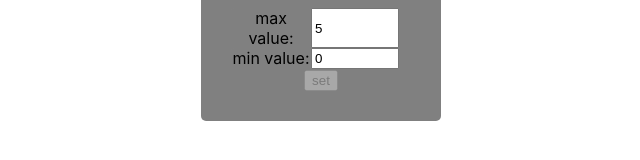
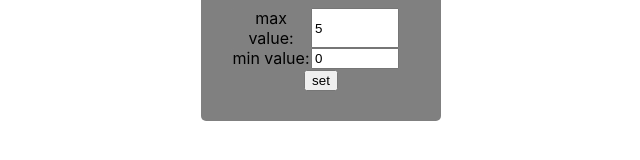
Before and after one commit to Botabay/Counter, a React (Create React App) app: page / in a window 1280 px wide. Both pictures are taken after a click on the button "set". Shown: the part 122-282 px from the top of the page, without its empty margins (319-959 px from the left). Built offline with nearby package versions, Linux system fonts and the light colour scheme.

Commit message:
the second variant of counter is done with a TS-typing

```diff
--- a/src/App.tsx
+++ b/src/App.tsx
@@ -15,9 +15,7 @@ export const App = (): JSX.Element => {
         maxValue: localStorageSettings.maxValue
     });
     const [showSettings, setShowSettings] = useState<boolean>(false);
-    const showSettingsCallback = () => setShowSettings(!showSettings)
-    //show messages when we are editing to settings
-    const [errorSt, setErrorSt] = useState<boolean>(false)
+    const showSettingsCallback = ():void => setShowSettings(!showSettings)
     const setSettingsCallback = (max: number, min: number): void =>
         setSettings({ ...settings, maxValue: max, minValue: min })
     return (
@@ -26,12 +24,10 @@ export const App = (): JSX.Element => {
                 <SettingsWindow
                     settings={settings}
                     setSettingsCallback={setSettingsCallback}
-                    setErrorSt={(v) => setErrorSt(v)}
                     showSettingsCallback={showSettingsCallback}
                 /> :
                 <CounterWindow
                     settings={settings}
-                    errorSt={errorSt}
                     showSettingsCallback={showSettingsCallback}
                 />}
         </div>
--- a/src/components/CounterDisplay/CounterDisplay.tsx
+++ b/src/components/CounterDisplay/CounterDisplay.tsx
@@ -4,13 +4,11 @@ import s from './CounterDisplay.module.css'
 type PropsType = {
     settings: CountType
     currentValue: number
-    errorSt: boolean
 }
 
 export const CounterDisplay = ({
     settings,
-    currentValue,
-    errorSt
+    currentValue
 }: PropsType): JSX.Element => {
     const GOOD_MESSAGE = 'enter values and press "set"'
     const WRONG_MESSAGE = 'incorrect value!'
--- a/src/components/CounterWindow/CounterWindow.tsx
+++ b/src/components/CounterWindow/CounterWindow.tsx
@@ -6,13 +6,11 @@ import s from './CounterWindow.module.css'
 
 type PropsType = {
     settings: CountType
-    errorSt: boolean
     showSettingsCallback: () => void
 }
 
 export const CounterWindow = ({
     settings,
-    errorSt,
     showSettingsCallback
 }: PropsType): JSX.Element => {
     const [countSt, setCountSt] = useState<number>(settings.minValue);
@@ -26,7 +24,6 @@ export const CounterWindow = ({
             <CounterDisplay
                 settings={settings}
                 currentValue={countSt}
-                errorSt={errorSt}
             />
             <div>
                 <Button
--- a/src/components/SettingsWindow/SettingsWindow.tsx
+++ b/src/components/SettingsWindow/SettingsWindow.tsx
@@ -7,16 +7,14 @@ import s from './SettingsWindow.module.css'
 type PropsType = {
     settings: CountType
     setSettingsCallback: (max: number, min: number) => void
-    setErrorSt: (v: boolean) => void
     showSettingsCallback: () => void
 }
 export const SettingsWindow = ({
     settings,
     setSettingsCallback,
-    setErrorSt,
     showSettingsCallback
 }: PropsType): JSX.Element => {
-    const [isDisabled, setIsDisabled] = useState<boolean>(true)
+    const [isDisabled, setIsDisabled] = useState<boolean>(false)
     const [minValue, setMinValue] = useState<number>(settings.minValue)
     const [maxValue, setMaxValue] = useState<number>(settings.maxValue)
 
@@ -25,7 +23,6 @@ export const SettingsWindow = ({
         if (value < minValue) return;
 
         setMaxValue(value);
-        setErrorSt(value === minValue || minValue < 0);
         setIsDisabled(value === minValue || minValue < 0)
     }
 
@@ -35,14 +32,12 @@ export const SettingsWindow = ({
         if (value < 0) value = -1;
 
         setMinValue(value)
-        setErrorSt(value < 0 || value === maxValue || maxValue === 0);
         setIsDisabled(value < 0 || value === maxValue || maxValue === 0);
     }
 
     const toSet = (): void => {
         setSettingsCallback(maxValue, minValue)
         showSettingsCallback()
-        setIsDisabled(true)
         window.localStorage.setItem('counterSettings', JSON.stringify({ minValue, maxValue }));
     }
 
```
